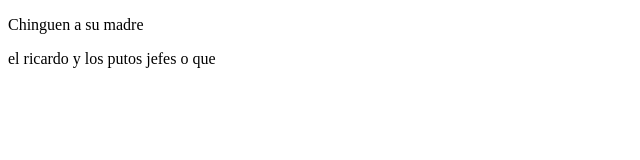
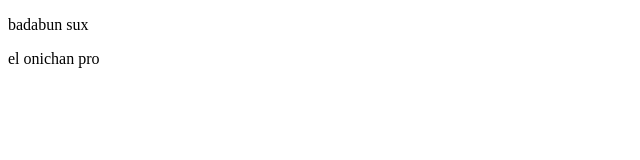
Before and after one commit to MiguelSotelo56/PruebaGITHUB, a plain HTML site: page index.html in a window 1280 px wide. Shown: the whole page, without its empty margins (0-640 px from the left). Drawn offline with Linux system fonts and the light colour scheme.

Commit message:
actulizando datos

```diff
--- a/index.html
+++ b/index.html
@@ -4,7 +4,7 @@
         <title>Git prueba</title>
     </head>
     <body>
-        <p>Chinguen a su madre</p>
-        <p>el ricardo y los putos jefes o que </p>
+        <p>badabun sux</p>
+        <p>el onichan pro </p>
     </body>
 </html>
```
